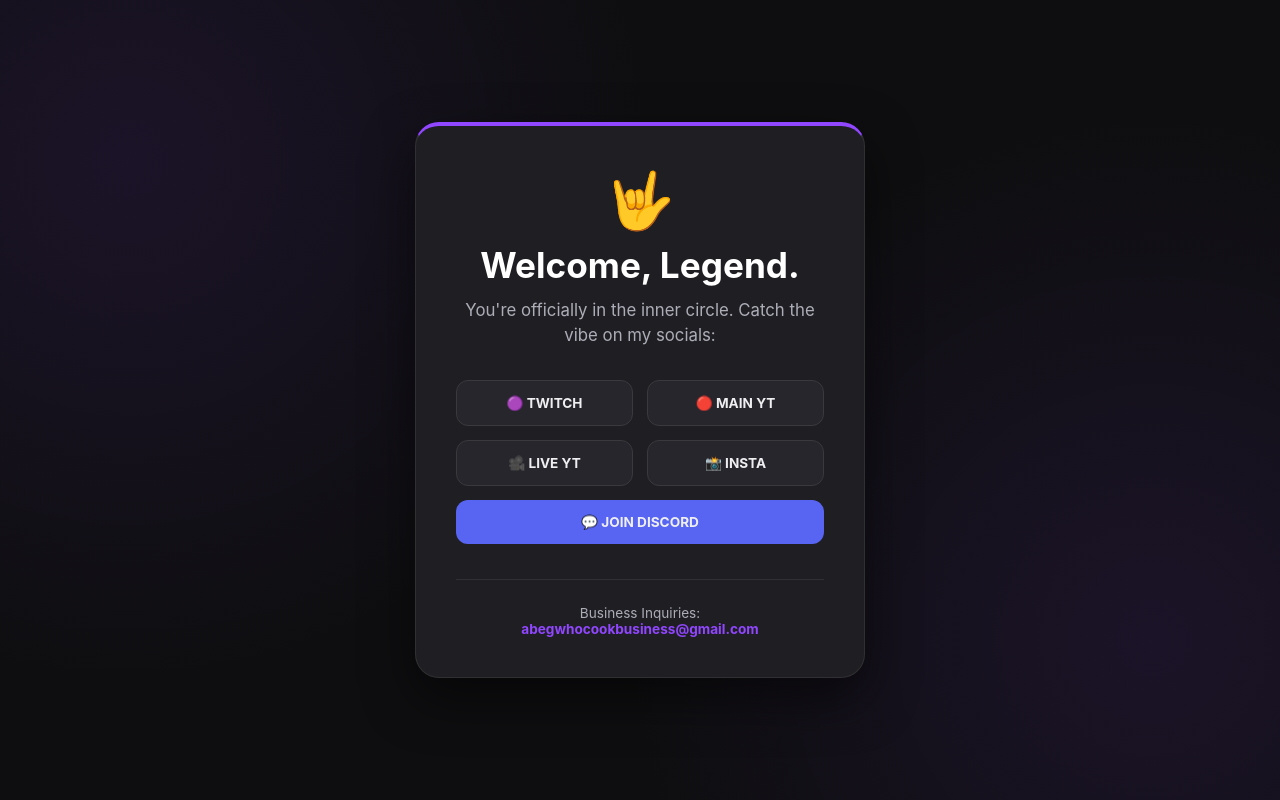
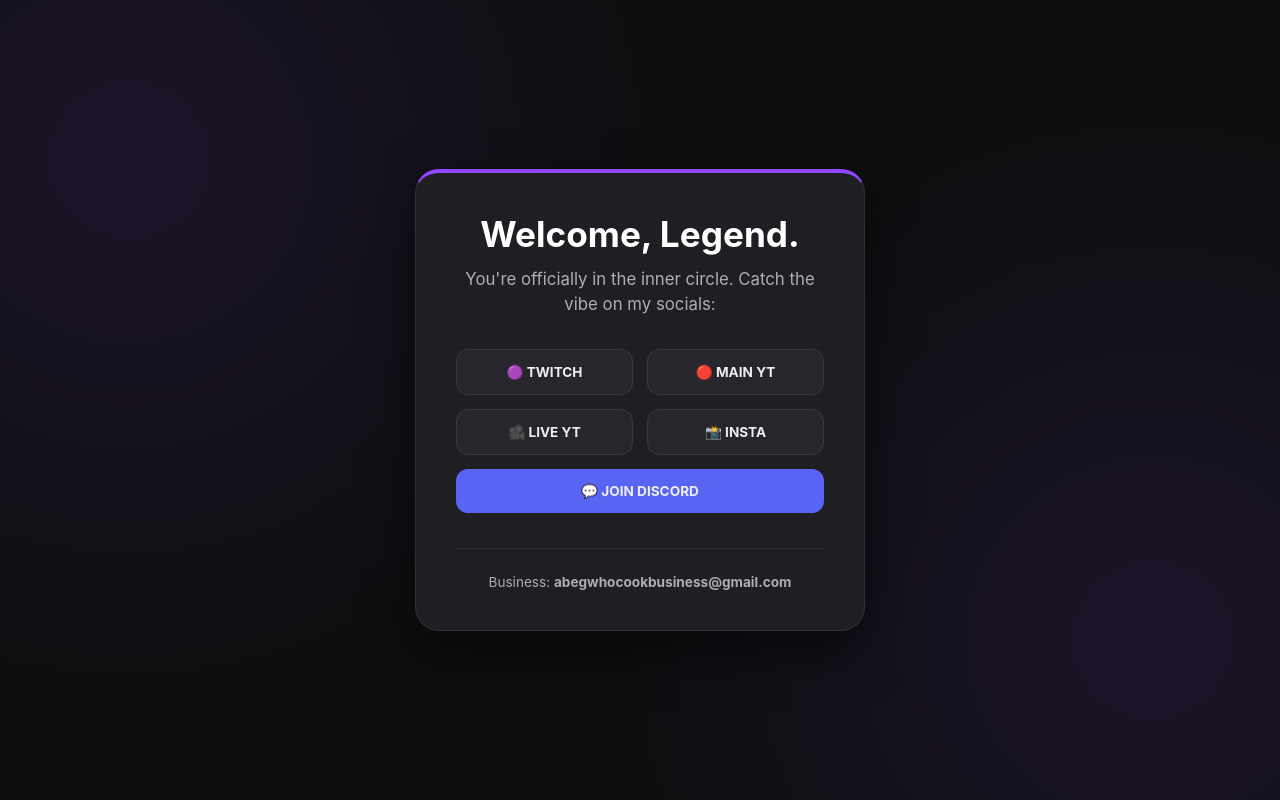
Before and after one commit to dace3g/Dace-team, a plain HTML site: page index.html in a window 1280 px wide. Both pictures are taken after typing "name@example.com" into the empty fields and a click on the button "ENTER THE INBOX". Drawn offline with Linux system fonts and the light colour scheme.

Commit message:
Update index.html
Signed-off-by: dace3g <joeyjoeydjaba@gmail.com>

```diff
--- a/index.html
+++ b/index.html
@@ -46,7 +46,6 @@
             transition: all 0.5s cubic-bezier(0.4, 0, 0.2, 1);
         }
 
-        /* Initial States */
         #landing-page { opacity: 1; transform: scale(1); }
         #welcome-page {
             display: none;
@@ -102,8 +101,6 @@
         }
         .btn:hover { background: #772ce8; transform: translateY(-3px); box-shadow: 0 8px 20px var(--accent-glow); }
 
-        .success-icon { font-size: 3.5rem; margin-bottom: 10px; display: block; }
-
         .platform-grid {
             display: grid;
             grid-template-columns: 1fr 1fr;
@@ -122,35 +119,25 @@
             border: 1px solid #3a3a3d;
             transition: 0.2s;
         }
-        .social-btn:hover { background: var(--twitch-purple); border-color: var(--twitch-purple); transform: scale(1.03); }
-
+        .social-btn:hover { background: var(--twitch-purple); border-color: var(--twitch-purple); }
         .footer-note { font-size: 0.85rem; color: var(--text-muted); margin-top: 35px; border-top: 1px solid #303032; padding-top: 25px; }
-        .footer-note strong { color: var(--twitch-purple); }
     </style>
 </head>
 <body>
-
     <div class="card-system">
         <div id="landing-page" class="glass-card">
             <div class="logo-placeholder">D</div>
             <h1>DACE</h1>
             <p class="tagline">Your friendly neighborhood streamer.<br>Swing into the web for exclusive updates.</p>
-
             <form id="subscribe-form" onsubmit="handleJoin(event)">
                 <input type="email" placeholder="Your best email..." required>
                 <button type="submit" class="btn">Enter the Inbox</button>
             </form>
-
-            <p style="font-size: 0.75rem; color: var(--text-muted); margin-top: 20px; letter-spacing: 0.5px;">
-                SCHEDULES • SETUP LEAKS • EARLY ACCESS
-            </p>
         </div>
 
         <div id="welcome-page" class="glass-card">
-            <span class="success-icon">🤟</span>
             <h2 style="font-size: 2.2rem; margin: 0; color: #fff;">Welcome, Legend.</h2>
             <p class="tagline">You're officially in the inner circle. Catch the vibe on my socials:</p>
-
             <div class="platform-grid">
                 <a href="https://twitch.tv/dace3g" target="_blank" class="social-btn">🟣 TWITCH</a>
                 <a href="https://youtube.com/@dace3g" target="_blank" class="social-btn">🔴 MAIN YT</a>
@@ -158,31 +145,20 @@
                 <a href="https://www.instagram.com/dace3g" target="_blank" class="social-btn">📸 INSTA</a>
                 <a href="https://discord.gg/BgmQFQmVMR" target="_blank" class="social-btn" style="grid-column: span 2; background: #5865F2; border: none;">💬 JOIN DISCORD</a>
             </div>
-
-            <div class="footer-note">
-                Business Inquiries:<br><strong>abegwhocookbusiness@gmail.com</strong>
-            </div>
+            <div class="footer-note">Business: <strong>abegwhocookbusiness@gmail.com</strong></div>
         </div>
     </div>
 
     <script>
         function handleJoin(event) {
-            event.preventDefault(); // Prevents the page from reloading
-
+            event.preventDefault();
             const landing = document.getElementById('landing-page');
             const welcome = document.getElementById('welcome-page');
-
-            // Start Smooth Transition
             landing.style.opacity = '0';
             landing.style.transform = 'scale(0.95) translateY(-10px)';
-
             setTimeout(() => {
                 landing.style.display = 'none';
-
-                // Set welcome display but keep it invisible for animation
                 welcome.style.display = 'block';
-
-                // Small delay to trigger the CSS transition
                 setTimeout(() => {
                     welcome.style.opacity = '1';
                     welcome.style.transform = 'translateY(0)';
```
